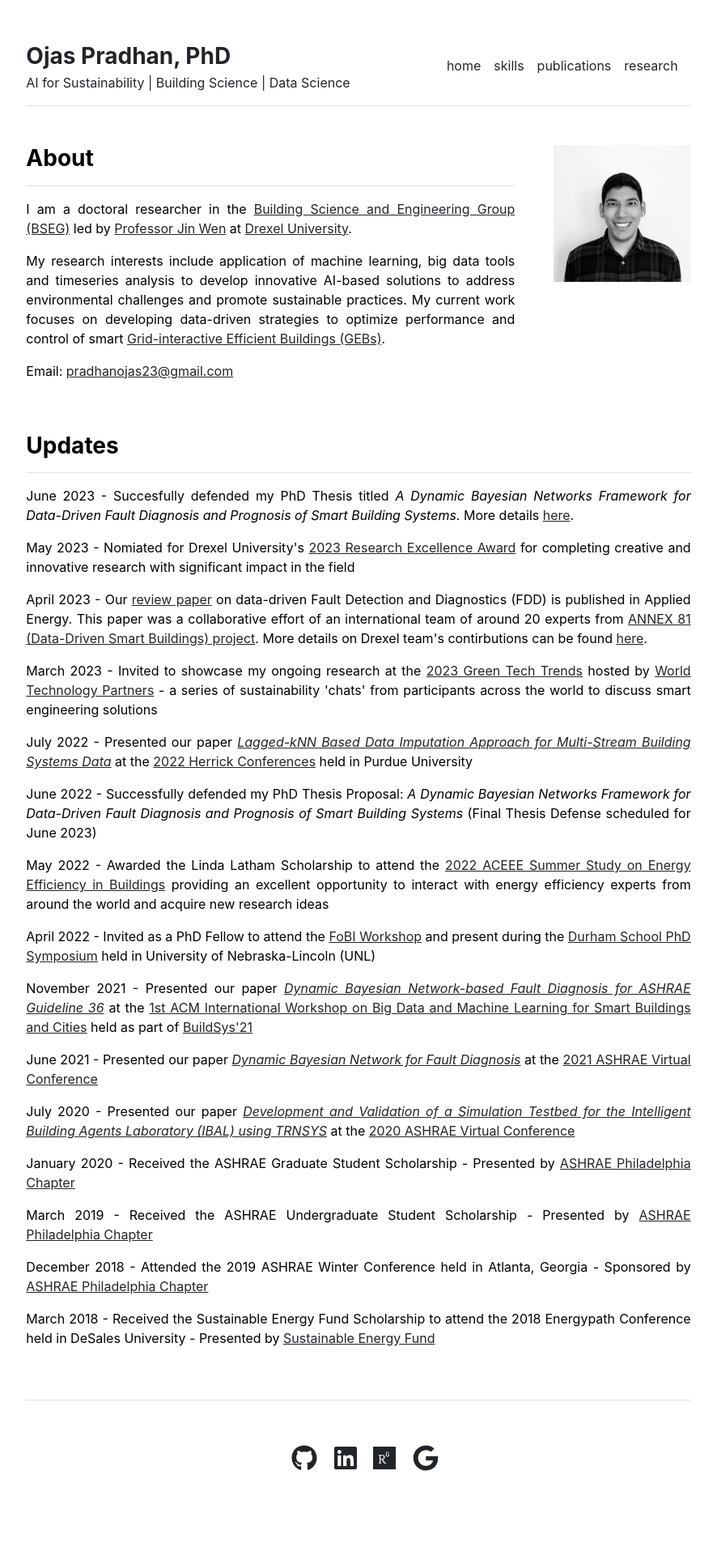
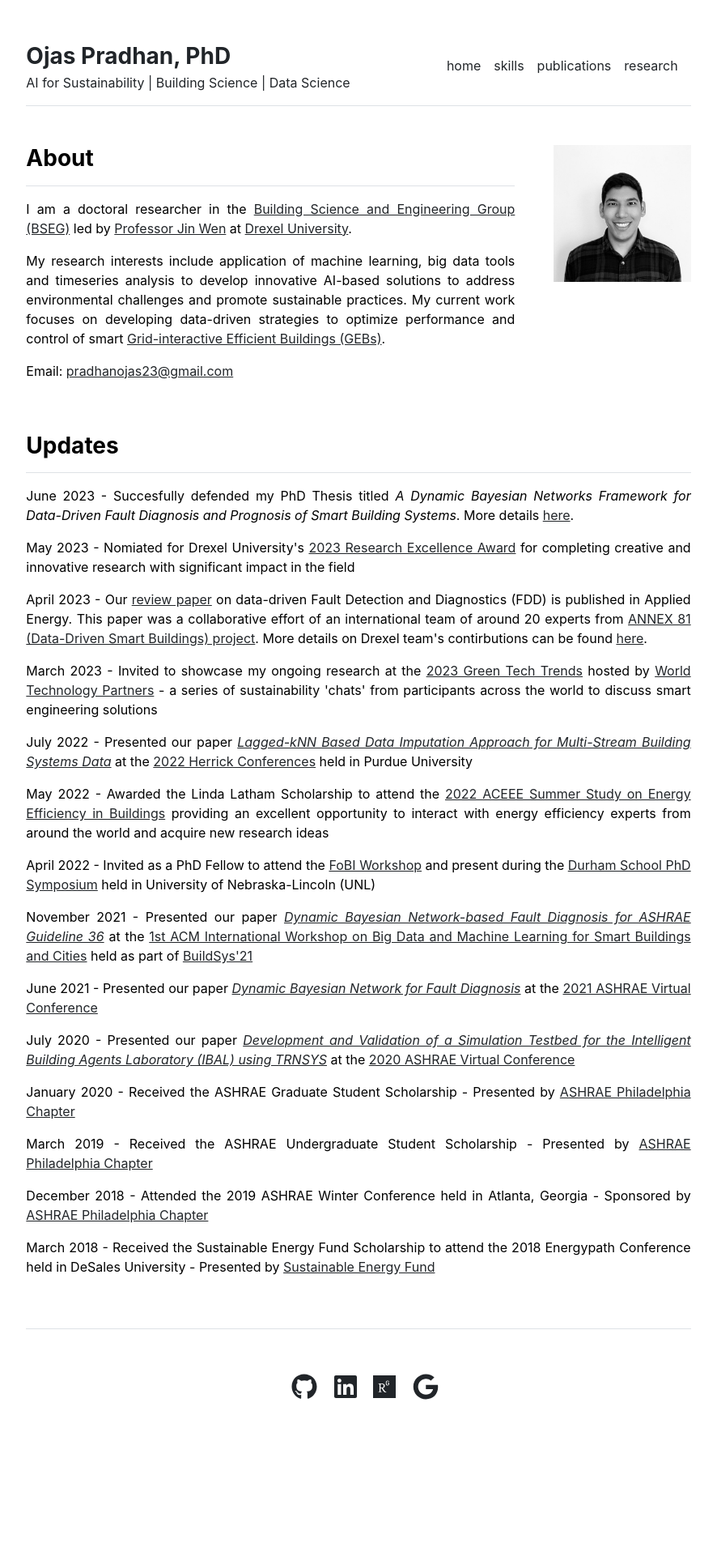
Before and after one commit to pradhanojas/pradhanojas.github.io, a Jekyll site: the page built from index.md, in a window 1280 px wide. Shown: the whole page at 81% size, without its empty margins (197-1083 px from the left). Built offline with Jekyll 4.4.1, drawn with Linux system fonts in a browser that asks for light colours; after the commit the page ends 1833 px from its top, so only the background shows below that.

Commit message:
Update home.html

```diff
--- a/_layouts/home.html
+++ b/_layouts/home.html
@@ -26,8 +26,6 @@ layout: default
 
     <p>July 2022 - Presented our paper <a href="https://docs.lib.purdue.edu/cgi/viewcontent.cgi?article=1392&context=ihpbc" target="blank"><em>Lagged-kNN Based Data Imputation Approach for Multi-Stream Building Systems Data</em></a> at the <a href = "https://engineering.purdue.edu/Herrick/about/news/Conferences/2022" target="_blank">2022 Herrick Conferences</a> held in Purdue University</p>
 
-    <p>June 2022 - Successfully defended my PhD Thesis Proposal: <em>A Dynamic Bayesian Networks Framework for Data-Driven Fault Diagnosis and Prognosis of Smart Building Systems</em> (Final Thesis Defense scheduled for June 2023)</p>
-
     <p>May 2022 - Awarded the Linda Latham Scholarship to attend the <a href = "https://www.aceee.org/2022-buildings-summer-study" target="_blank">2022 ACEEE Summer Study on Energy Efficiency in Buildings</a> providing an excellent opportunity to interact with energy efficiency experts from around the world and acquire new research ideas</p>
 
     <p>April 2022 - Invited as a PhD Fellow to attend the <a href="https://engineering.unl.edu/durhamschool/fobi-workshop/" target="_blank">FoBI Workshop</a> and present during the <a href = "https://engineering.unl.edu/durhamschool/phd-symposium" target="_blank">Durham School PhD Symposium</a> held in University of Nebraska-Lincoln (UNL)</p>
```
